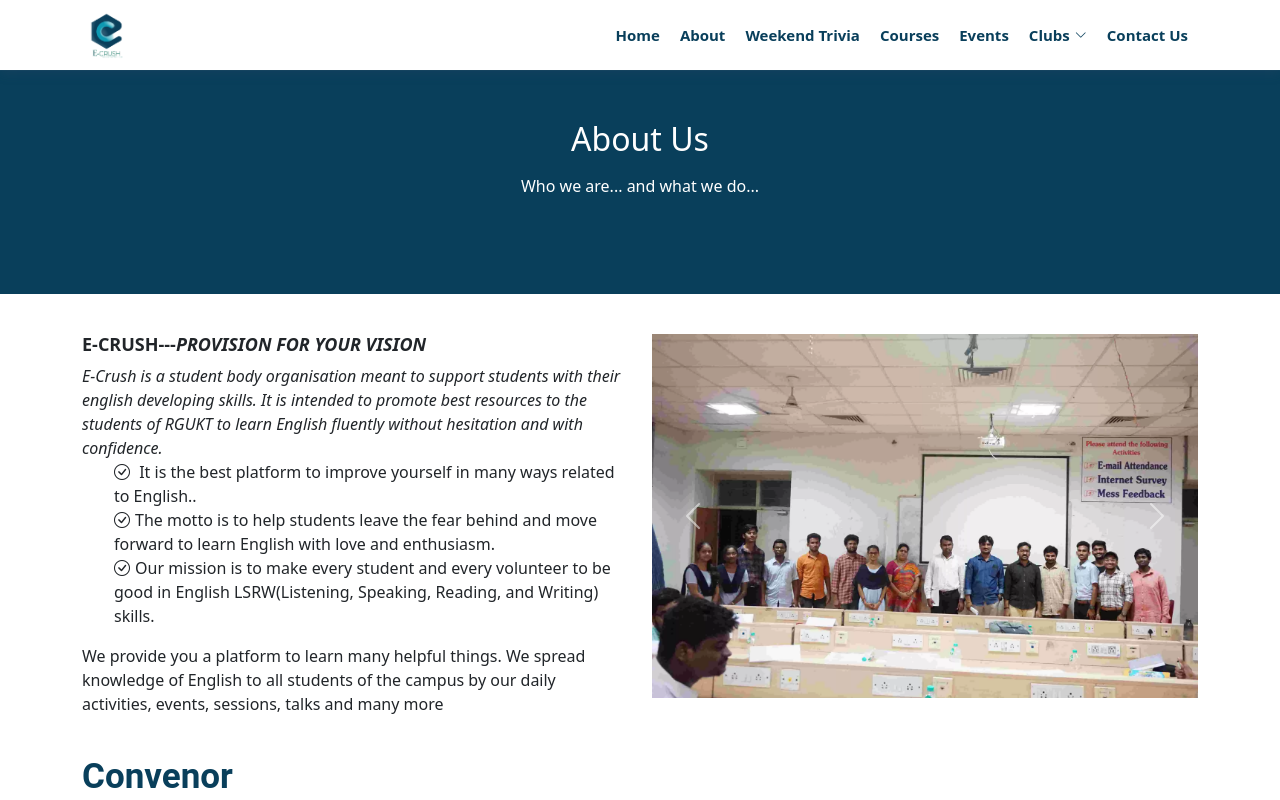
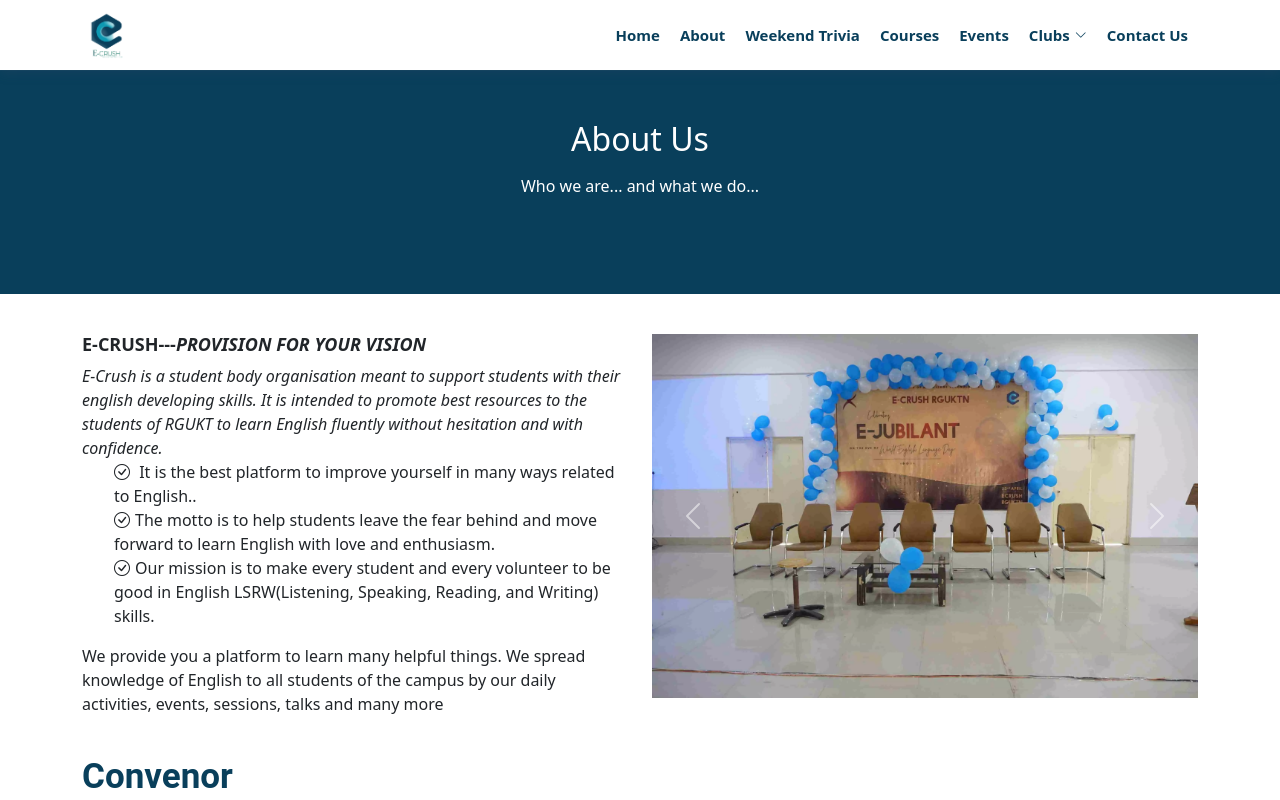
Before and after one commit to Yasvanth-2005/ecrush, a React (Create React App) app: page /about in a window 1280 px wide. Shown: the top 800 px of the page. Built offline with nearby package versions, Linux system fonts and the light colour scheme.

Commit message:
Corretion of carousel

```diff
--- a/src/App.css
+++ b/src/App.css
@@ -397,7 +397,7 @@
   font-size: 18px;
   font-weight: 700;
   line-height: 30px;
-  margin-left: 100px;
+  margin-left: 80px;
   font-family: "open sans", sans-serif;
   animation: type 4s steps(40) 1s infinite normal;
   overflow: hidden;
@@ -408,7 +408,7 @@
     width: 0;
   }
   100% {
-    width: 300px;
+    width: 250px;
   }
 }
 .hero-content .heading p {
--- a/src/pages/About.js
+++ b/src/pages/About.js
@@ -67,19 +67,19 @@
                   <div className="carousel-item active">
                     <img className="img-fluid" src={ci1} alt="" />
                   </div>
-                  <div className="carousel-item active">
+                  <div className="carousel-item">
                     <img className="img-fluid" src={ci2} alt="" />
                   </div>
-                  <div className="carousel-item active">
+                  <div className="carousel-item">
                     <img className="img-fluid" src={ci3} alt="" />
                   </div>
-                  <div className="carousel-item active">
+                  <div className="carousel-item">
                     <img className="img-fluid" src={ci4} alt="" />
                   </div>
-                  <div className="carousel-item active">
+                  <div className="carousel-item">
                     <img className="img-fluid" src={ci5} alt="" />
                   </div>
-                  <div className="carousel-item active">
+                  <div className="carousel-item">
                     <img className="img-fluid" src={ci6} alt="" />
                   </div>
                 </div>
--- a/src/pages/Home.js
+++ b/src/pages/Home.js
@@ -216,19 +216,19 @@
                   <div className="carousel-item active">
                     <img className="img-fluid" src={ci1} alt="" />
                   </div>
-                  <div className="carousel-item active">
+                  <div className="carousel-item">
                     <img className="img-fluid" src={ci2} alt="" />
                   </div>
-                  <div className="carousel-item active">
+                  <div className="carousel-item">
                     <img className="img-fluid" src={ci3} alt="" />
                   </div>
-                  <div className="carousel-item active">
+                  <div className="carousel-item">
                     <img className="img-fluid" src={ci4} alt="" />
                   </div>
-                  <div className="carousel-item active">
+                  <div className="carousel-item">
                     <img className="img-fluid" src={ci5} alt="" />
                   </div>
-                  <div className="carousel-item active">
+                  <div className="carousel-item">
                     <img className="img-fluid" src={ci6} alt="" />
                   </div>
                 </div>
```
